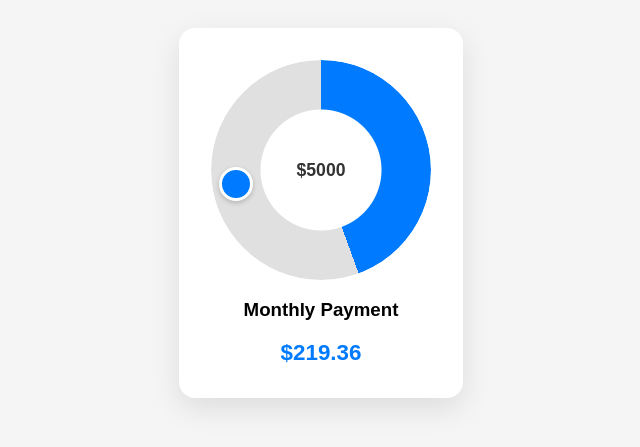
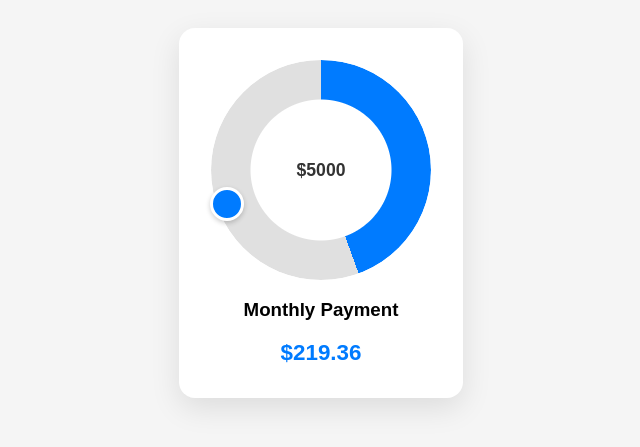
Before and after one commit to chrisbmx20720/ino, a plain HTML site: page loan.html in a window 1280 px wide. Shown: the part 187-634 px from the top of the page, without its empty margins (319-959 px from the left). Drawn offline with Linux system fonts and the light colour scheme.

Commit message:
Actualizar loan.html

```diff
--- a/loan.html
+++ b/loan.html
@@ -40,8 +40,8 @@
       position: absolute;
       top: 0;
       left: 0;
-      mask-image: radial-gradient(circle at center, transparent 60px, black 61px);
-      -webkit-mask-image: radial-gradient(circle at center, transparent 60px, black 61px);
+      mask-image: radial-gradient(circle at center, transparent 70px, black 71px);
+      -webkit-mask-image: radial-gradient(circle at center, transparent 70px, black 71px);
     }
 
     .thumb {
@@ -51,9 +51,7 @@
       background: #007BFF;
       border: 3px solid white;
       border-radius: 50%;
-      top: 50%;
-      left: 50%;
-      transform: translate(-50%, -100%);
+      transform: translate(-50%, -50%);
       cursor: pointer;
       z-index: 2;
       box-shadow: 0 2px 5px rgba(0, 0, 0, 0.2);
@@ -119,9 +117,13 @@
     }
 
     function setThumbAngle(angle) {
-      const radius = 90;
-      const x = radius * Math.cos(angle) + 110;
-      const y = radius * Math.sin(angle) + 110;
+      const dialSize = 220;
+      const thumbSize = 28;
+      const ringThickness = 20; // visual thickness
+      const radius = (dialSize / 2) - (ringThickness / 2);
+      const center = dialSize / 2;
+      const x = center + radius * Math.cos(angle);
+      const y = center + radius * Math.sin(angle);
       thumb.style.left = `${x}px`;
       thumb.style.top = `${y}px`;
     }
```
